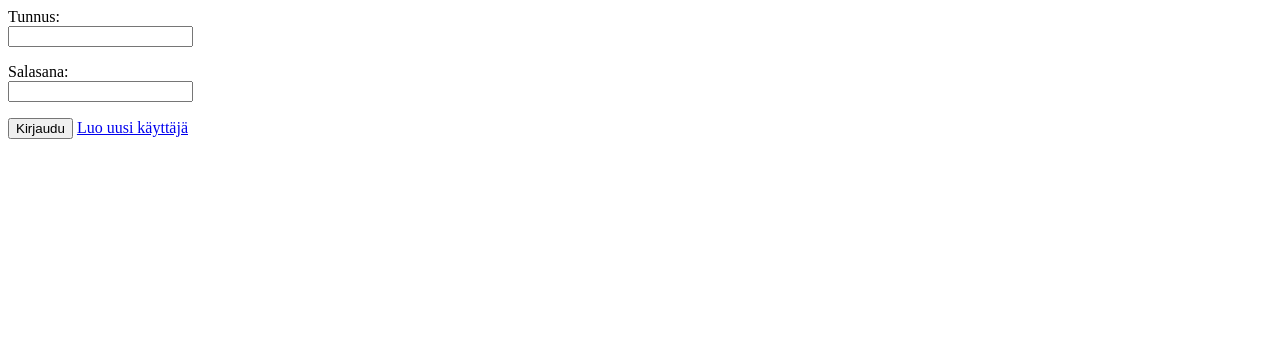
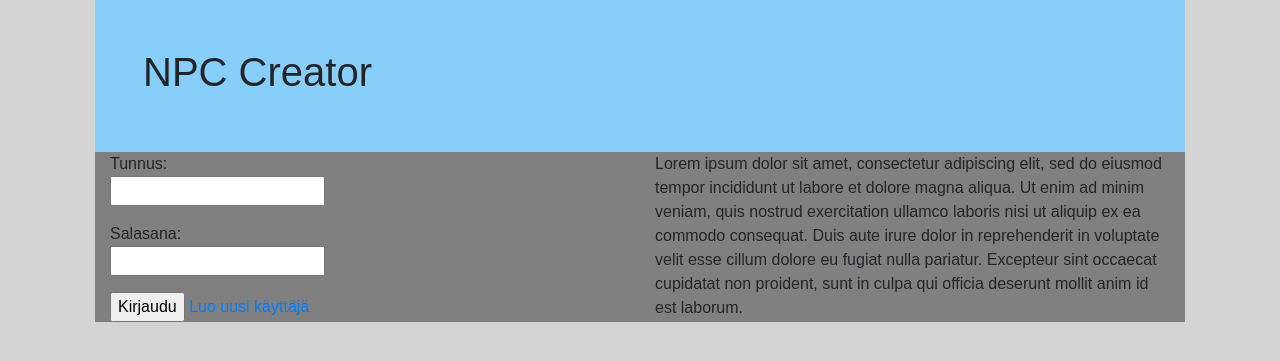
Before and after one commit to ankkalampi/tietokantasovellus-2023, a Flask app: page / in a window 1280 px wide. Shown: the top 361 px of the page. Run offline with Flask 3, Linux system fonts and the light colour scheme; parts of the project's set-up code (start-up, migrations or seed data) failed here and were passed over; some libraries are stand-ins or nearby versions.

Commit message:
Refactoring and css

```diff
--- a/routes.py
+++ b/routes.py
@@ -6,65 +6,48 @@ from flask_sqlalchemy import SQLAlchemy
 from werkzeug.security import check_password_hash, generate_password_hash
 from sqlalchemy.sql import text
 from app import app
-from db import db, get_user, create_user
-from login import set_message
+from db import db
+from user import create_user, login_user
+
 
 
 @app.route("/", methods=["GET"])
 def index():
     return render_template("index.html")
 
+
+
+##########################################################################################
+## authentication routes
+
 @app.route("/login", methods=["POST"])
 def login():
     username = request.form["username"]
     password = request.form["password"]
+    session["username"] = username
 
-    session["username"] = username
+    if login_user(username, password):
+        return redirect("/user/" + session["username"])
+    else:
+        return render_template("index.html", message = "Väärä käyttäjänimi tai salasana")
+
+
+@app.route("/logout")
+def logout():
+    del session["username"]
+    return redirect("/")
 
 
 
-    user = get_user(username)
 
-    if not user:
-        #invalid username
-
-        return render_template("index.html", message = "Väärä käyttäjänimi tai salasana")
-
-    else:
-        hash_value = user.password
-        if check_password_hash(hash_value, password):
-            #correct username
-
-            return redirect("/user/" + session["username"])
-        else:
-            #invalid password
-
-            return render_template("index.html", message = "Väärä käyttäjänimi tai salasana")
-
-
+##########################################################################################
+## user account routes
 
 @app.route("/user/<username>")
 def user(username):
 
     if session["username"] == username:
         return render_template("profile.html", username=username)
-
-@app.route("/add_npc")
-def add_npc():
-
-    return
-
-
-@app.route("/back")
-def back():
-
-    return redirect("/")
-
-
-@app.route("/logout")
-def logout():
-    del session["username"]
-    return redirect("/")
 
 @app.route("/profile")
 def profile():
@@ -86,3 +69,43 @@ def createuser():
     else:
 
         return render_template("register.html",message = "käyttäjänimi varattu")
+
+
+
+##########################################################################################
+## chatroom routes
+
+
+@app.route("/add_chatroom")
+def add_chatroom():
+    pass
+
+@app.route("/remove_chatroom")
+def remove_chatroom():
+    pass
+
+@app.route("/play_chatroom")
+def play_chatroom():
+    pass
+
+@app.route("/edit_chatroom")
+def edit_chatroom():
+    pass
+
+
+
+
+##########################################################################################
+## npc routes
+
+@app.route("/add_npc")
+def add_npc():
+    pass
+
+@app.route("/remove_npc")
+def remove_npc():
+    pass
+
+@app.route("/edit_npc")
+def edit_npc():
+    pass
--- a/schema.sql
+++ b/schema.sql
@@ -1,6 +1,6 @@
-DROP SCHEMA public CASCADE;
+    DROP SCHEMA public CASCADE;
 CREATE SCHEMA public;
-GRANT ALL ON SCHEMA public TO postgres;
+GRANT ALL ON SCHEMA public TO paul;
 GRANT ALL ON SCHEMA public TO public;
 
 
--- /dev/null
+++ b/static/layout.css
@@ -0,0 +1,27 @@
+
+body {
+    margin: auto;
+    max-width: 70em;
+    font-family:Arial, Helvetica, sans-serif;
+    background: lightgray;
+}
+
+.header {
+    background: lightskyblue;
+    font-weight: bolder;
+    padding: 1em 1em;
+    font-size: 3em;
+}
+
+
+.titlebar {
+    background: blueviolet;
+    position: absolute;
+    width: 100%;
+    left: 0;
+}
+
+.content {
+    background: grey;
+    padding: 0%;
+}
--- /dev/null
+++ b/templates/base.html
@@ -0,0 +1,26 @@
+<!doctype html>
+<meta name="viewport" content="width=device-width, initial-scale=1, shrink-to-fit=no">
+<link rel="stylesheet" href="https://stackpath.bootstrapcdn.com/bootstrap/4.5.0/css/bootstrap.min.css">
+<link rel="stylesheet" href="/static/layout.css">
+<title>NPC Creator</title>
+
+<body>
+
+    <div class="container">
+        <div class="row mx-0">
+            <div class="col px-0">
+                <div class="header">
+                    <h1>NPC Creator</h1>
+                </div>
+            </div>
+        </div>
+        <div class="content">
+        <div class="row mx-0">
+                {% block content %}
+                {% endblock %}
+            </div>
+        </div>
+    </div>
+    </div>
+
+</body>
--- a/templates/index.html
+++ b/templates/index.html
@@ -1,4 +1,8 @@
+{% extends 'base.html' %}
 
+{% block content %}
+
+<div class="col">
     <form action="/login" method="POST">
         <p>Tunnus:<br>
         <input type="text" name="username"></p>
@@ -10,3 +14,18 @@
         </form>
 
         {{ message }}
+</div>
+<div class="col">
+    Lorem ipsum dolor sit amet, consectetur adipiscing elit,
+    sed do eiusmod tempor incididunt ut labore et dolore magna
+    aliqua. Ut enim ad minim veniam, quis nostrud exercitation
+    ullamco laboris nisi ut aliquip ex ea commodo consequat.
+    Duis aute irure dolor in reprehenderit in voluptate velit
+    esse cillum dolore eu fugiat nulla pariatur. Excepteur sint
+    occaecat cupidatat non proident, sunt in culpa qui officia
+    deserunt mollit anim id est laborum.
+</div>
+
+
+
+{% endblock %}
```
Also changed, not shown: db.py (+2 -42 lines), login.py (deleted, +0 -27 lines), src/npc.py (+26 -0 lines), user.py (+44 -6 lines), 1 other file. Lines whose indentation alone changed are shown as unchanged.
